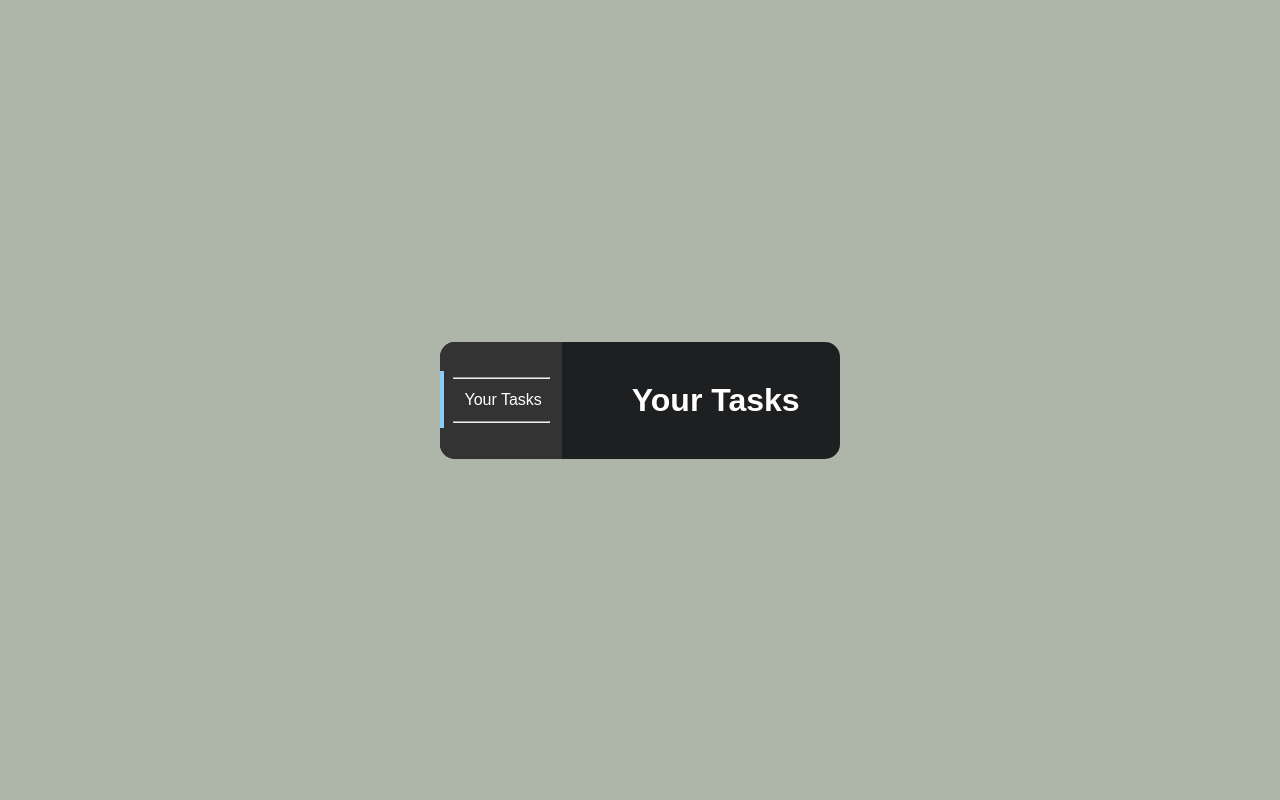
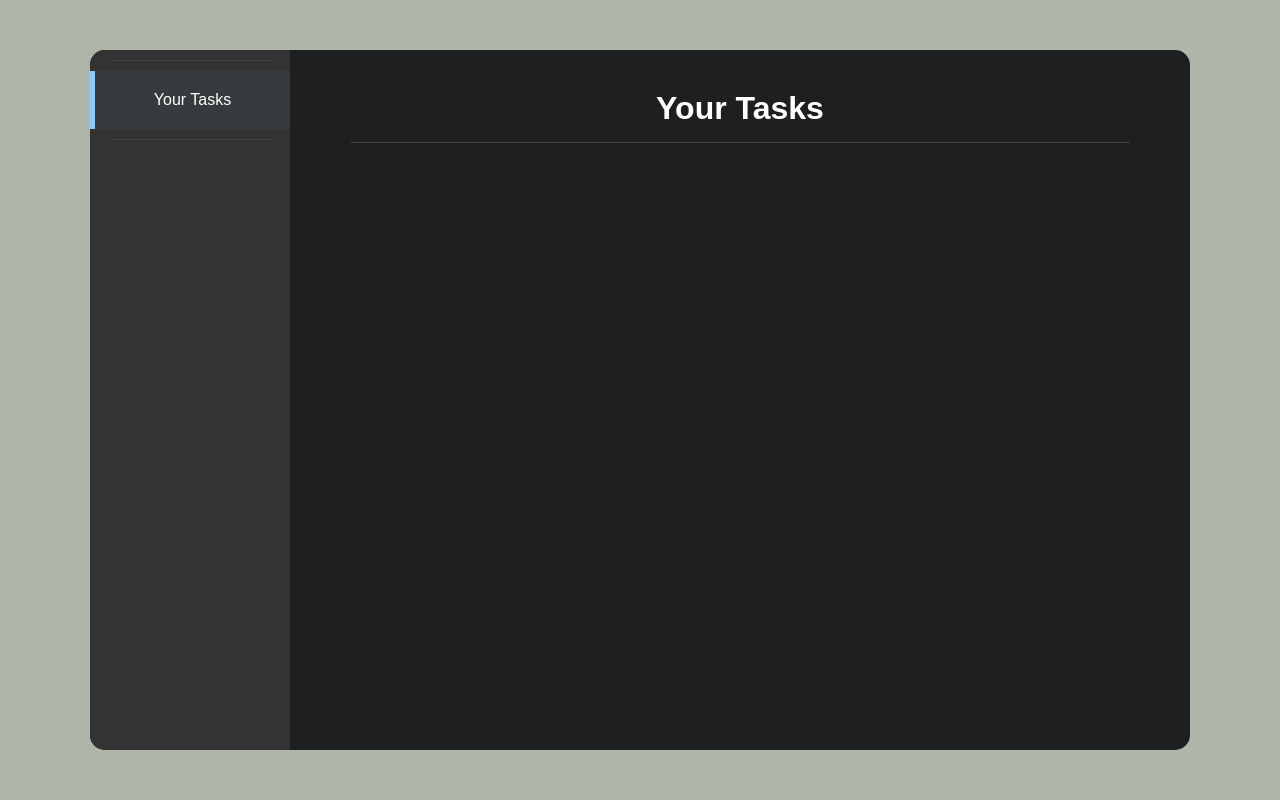
Before and after one commit to Thomas-Attanasio/taskManager, a Flask app: page / in a window 1280 px wide. Run offline with Flask 3, Linux system fonts and the light colour scheme; some libraries are stand-ins or nearby versions.

Commit message:
Upgraded the navigation bar and centered the main content

```diff
--- a/static/css/base.css
+++ b/static/css/base.css
@@ -16,21 +16,25 @@ body {
 .container {
     background-color: #1e1f21;
     color: #ffffff;
+    width: 1100px;
+    height: 700px;
     border-radius: 15px;
     display: flex;
-    gap: 30px;
 }
 
 #navBarContainer {
+    width: 200px;
     background-color: #333;
     border-top-left-radius: 15px;
     border-bottom-left-radius: 15px;
     display: flex;
-    justify-content: center;
-    align-items: center;
+    flex-direction: column;
+    align-items: stretch;
 }
 
 #navBarContainer ul {
+    width: 100%;
+    padding: 0;
     list-style-type: none;
 }
 
@@ -39,9 +43,19 @@ body {
 }
 
 #navBarContainer a {
+    width: 100%;
     color: #ffffff;
+    padding: 20px 0;
+    display: block;
+    text-align: center;
     text-decoration: none;
-    padding: 20px;
+    transition: all 0.3s ease;
+}
+
+#navBarContainer hr {
+    border: 0;
+    border-top: 1px solid #444;
+    margin: 10px 20px;
 }
 
 #navBarContainer a:hover {
@@ -49,16 +63,31 @@ body {
 }
 
 .navBarLink.active {
+    background-color: rgba(135, 206, 250, 0.05);
     color: #87cefa;
-    border-left: 4px solid #87cefa;
-    padding-left: 10px;
+    border-left: 5px solid #87cefa;
+    padding-left: 0;
     transition: all 0.3s ease;
 }
 
 .mainContent {
     padding: 40px;
+    flex: 1;
+    display: flex;
+    flex-direction: column;
+    align-items: stretch;
 }
 
-.headerContainer h1 {
+.headerTitle h1 {
+    width: 100%;
+    margin: 0;
     text-align: center;
 }
+
+.headerDivider {
+    background-color: #444;
+    width: 95%;
+    border: 0;
+    height: 1px;
+    margin: 15px auto 30px auto;
+}
--- a/static/js/navBar.js
+++ b/static/js/navBar.js
@@ -3,13 +3,13 @@ export const displayNavBar = () => {
 
     navBarContainer.innerHTML = `
         <ul>
-            <hr>
+            <li><hr></li>
 
             <li>
                 <a class="navBarLink" href="/">Your Tasks</a>
             </li>
 
-            <hr>
+            <li><hr></li>
         </ul>
     `;
 
--- a/templates/base.html
+++ b/templates/base.html
@@ -18,6 +18,8 @@
                 <div class="headerTitle">
                     <h1>{% block header_title %}{% endblock %}</h1>
                 </div>
+
+                <hr class="headerDivider">
             </div>
         </div>
     </div>
```
